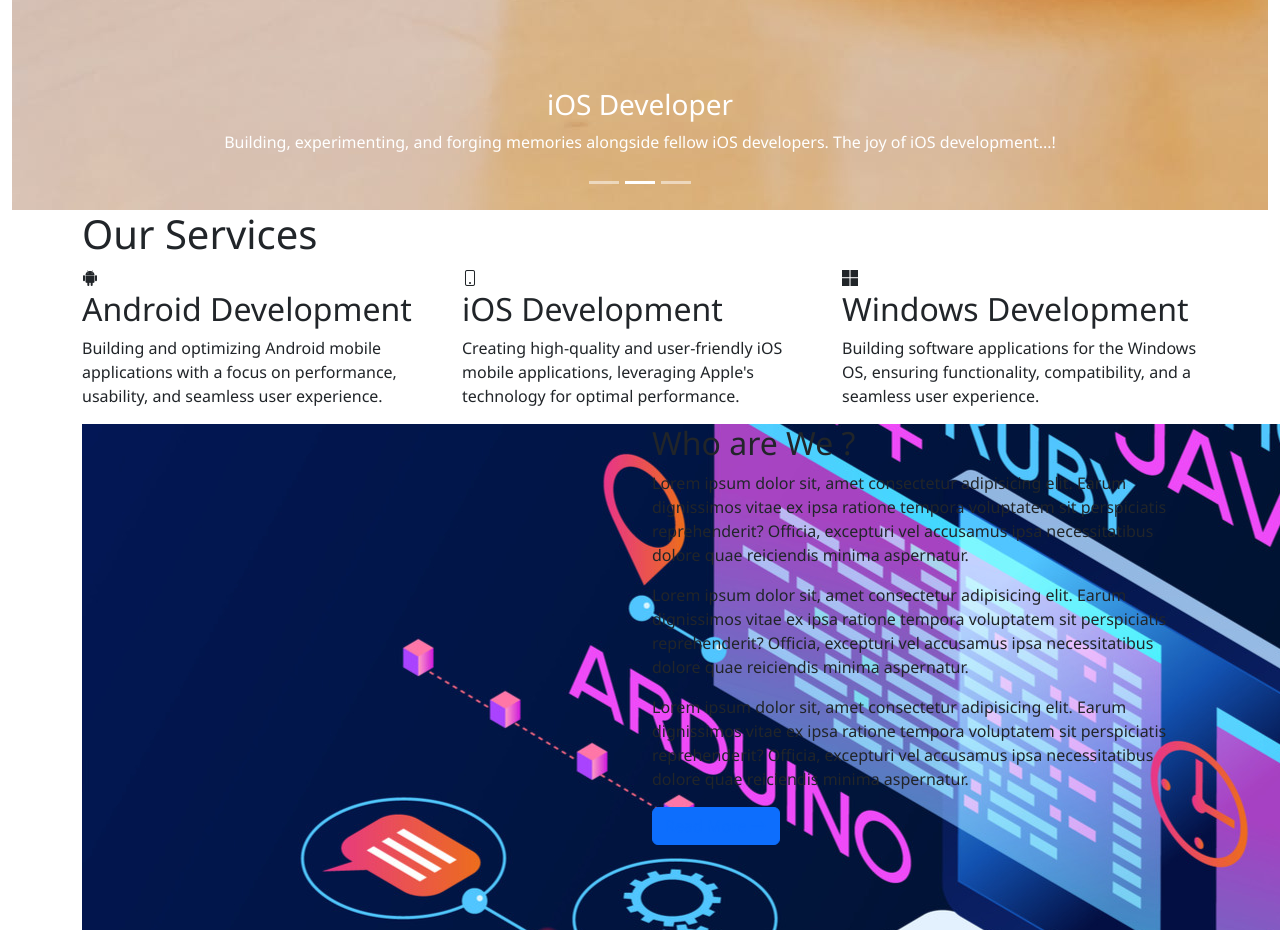
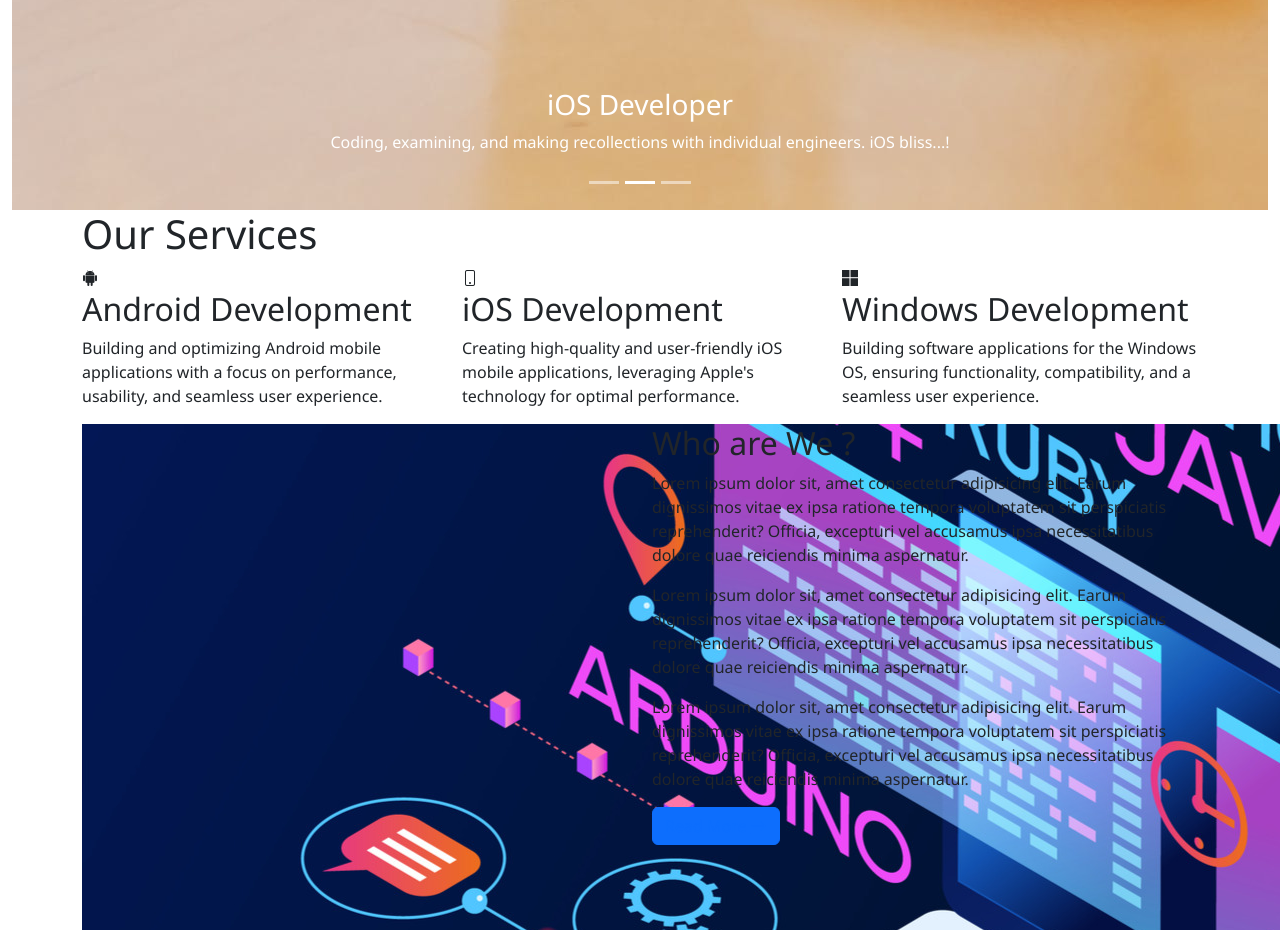
Before and after one commit to jayprakashcs12/soft-tech, a React (Create React App) app: page / in a window 1280 px wide. Shown: the part 1020-1950 px from the top of the page. Built offline with nearby package versions, Linux system fonts and the light colour scheme.

Commit message:
Update ImgCarousel.jsx

```diff
--- a/src/components/common/ImgCarousel.jsx
+++ b/src/components/common/ImgCarousel.jsx
@@ -11,10 +11,10 @@
             captionHead: 'Android Developer', captionBody: 'Coding, exploring, and creating memories with fellow developers. Android bliss...!'
         },
         {
-            captionHead: 'iOS Developer', captionBody: 'Building, experimenting, and forging memories alongside fellow iOS developers. The joy of iOS development...!'
+            captionHead: 'iOS Developer', captionBody: 'Coding, examining, and making recollections with individual engineers. iOS bliss...!'
         },
         {
-            captionHead: 'Website Developer', captionBody: 'Crafting, exploring, and crafting experiences alongside dedicated Website developers. Embracing the thrill of web development...!'
+            captionHead: 'Website Developer', captionBody: 'Coding, examining, and making memories with individual developers. Website bliss...!'
         }
     ];
 
```
